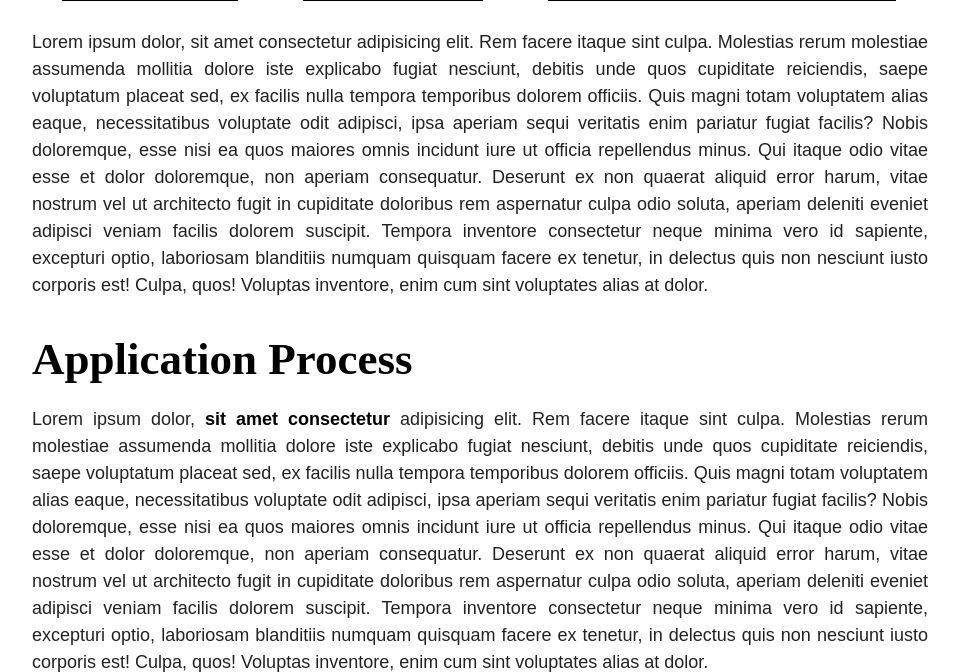
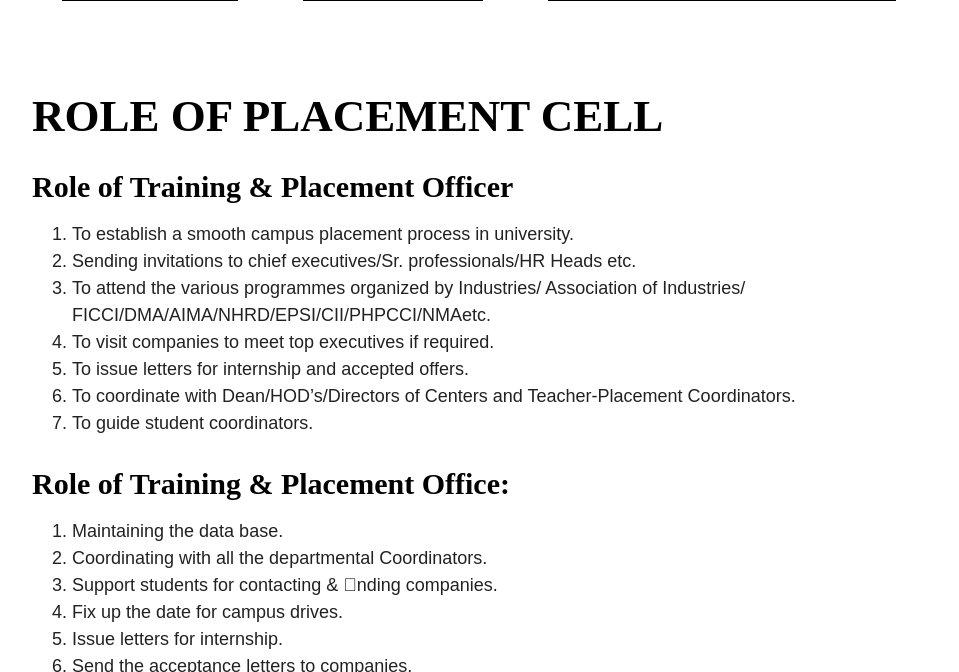
Before and after one commit to alhacen/upcjmi-jekyll, a Jekyll site: the page built from student/index.md, in a window 1280 px wide and 900 px high, scrolled down 676 px, cut to the strip 228-900 px from the top of the window. Shown: the whole strip, without its empty margins (160-1119 px from the left). Built offline with Jekyll 4.4.1, drawn with Linux system fonts in a browser that asks for light colours; some web fonts are replaced; some of the changed text lies outside the part shown.

Commit message:
optimized

```diff
--- a/student/index.md
+++ b/student/index.md
@@ -27,7 +27,53 @@ carousel:
         </a>
     </div>
 </div>
-Lorem ipsum dolor, sit amet consectetur adipisicing elit. Rem facere itaque sint culpa. Molestias rerum molestiae assumenda mollitia dolore iste explicabo fugiat nesciunt, debitis unde quos cupiditate reiciendis, saepe voluptatum placeat sed, ex facilis nulla tempora temporibus dolorem officiis. Quis magni totam voluptatem alias eaque, necessitatibus voluptate odit adipisci, ipsa aperiam sequi veritatis enim pariatur fugiat facilis? Nobis doloremque, esse nisi ea quos maiores omnis incidunt iure ut officia repellendus minus. Qui itaque odio vitae esse et dolor doloremque, non aperiam consequatur. Deserunt ex non quaerat aliquid error harum, vitae nostrum vel ut architecto fugit in cupiditate doloribus rem aspernatur culpa odio soluta, aperiam deleniti eveniet adipisci veniam facilis dolorem suscipit. Tempora inventore consectetur neque minima vero id sapiente, excepturi optio, laboriosam blanditiis numquam quisquam facere ex tenetur, in delectus quis non nesciunt iusto corporis est! Culpa, quos! Voluptas inventore, enim cum sint voluptates alias at dolor.
+<br>
+## ROLE OF PLACEMENT CELL
+### Role of Training & Placement Officer
+1. To establish a smooth campus placement process in university.
+2. Sending invitations to chief executives/Sr. professionals/HR Heads etc.
+3. To attend the various programmes organized by Industries/ Association of Industries/
+FICCI/DMA/AIMA/NHRD/EPSI/CII/PHPCCI/NMAetc.
+4. To visit companies to meet top executives if required.
+5. To issue letters for internship and accepted offers.
+6. To coordinate with Dean/HOD’s/Directors of Centers and Teacher-Placement Coordinators.
+7. To guide student coordinators.
 
-## Application Process
-Lorem ipsum dolor, **sit amet consectetur** adipisicing elit. Rem facere itaque sint culpa. Molestias rerum molestiae assumenda mollitia dolore iste explicabo fugiat nesciunt, debitis unde quos cupiditate reiciendis, saepe voluptatum placeat sed, ex facilis nulla tempora temporibus dolorem officiis. Quis magni totam voluptatem alias eaque, necessitatibus voluptate odit adipisci, ipsa aperiam sequi veritatis enim pariatur fugiat facilis? Nobis doloremque, esse nisi ea quos maiores omnis incidunt iure ut officia repellendus minus. Qui itaque odio vitae esse et dolor doloremque, non aperiam consequatur. Deserunt ex non quaerat aliquid error harum, vitae nostrum vel ut architecto fugit in cupiditate doloribus rem aspernatur culpa odio soluta, aperiam deleniti eveniet adipisci veniam facilis dolorem suscipit. Tempora inventore consectetur neque minima vero id sapiente, excepturi optio, laboriosam blanditiis numquam quisquam facere ex tenetur, in delectus quis non nesciunt iusto corporis est! Culpa, quos! Voluptas inventore, enim cum sint voluptates alias at dolor.
+### Role of Training & Placement Office:
+1. Maintaining the data base.
+2. Coordinating with all the departmental Coordinators.
+3. Support students for contacting & nding companies.
+4. Fix up the date for campus drives.
+5. Issue letters for internship.
+6. Send the acceptance letters to companies.
+7. Send the invitation letters /Brochures to all companies.
+8. Issue notices of various events/campus drives.
+9. Maintain placement /internship records.
+10. Organizing Pre-Placement Talk/Campus interviews.
+11. Organizing industry lectures/ career fairs etc.
+
+### Role of Teacher-Placement Coordinators:
+1. To guide students in preparing List of Companies.
+2. To organize Collection data of interested students through Students-Placement Coordinators.
+3. To supervise the preparation of placement brochure.
+4. To guide CV validation by Students-Placement Coordinators.
+5. Fix up the Visiting hrs to meet students everyday during visiting hrs.
+6. To organize Industry lectures in the department in coordination with University Placement Cell.
+7. To coordinate Industrial visits of students.
+8. Meeting with all student-placement coordinators every alternate day to review the progress.
+9. To maintain the record of placements & internships of students of respective department.
+
+### Role of Student-Placement Coordinators:
+1. Preparing List of companies.
+2. Organize data base as required.
+3. Sending E-mails, Invitations and follow-ups.
+4. Finalizing the dates of companies in consultation of teacher-placement coordinators and
+Training & Placement Ofcer.
+5. Meeting with Training & Placement Ofcer every week.
+6. To prepare placement brochures of the departments.
+7. To inform students about campus drives and other placement events.
+8. Pre-nal year students will work for nal year students.
+9. Final year students will work for pre-nal year students i.e. Internships, Projects, Industrial Visits,
+CV validation etc.
+10. Maintain alumni database.
+11. Dress Code.
```
Also changed, not shown: _layouts/default.html (+0 -53 lines), index.html (+8 -21 lines).
